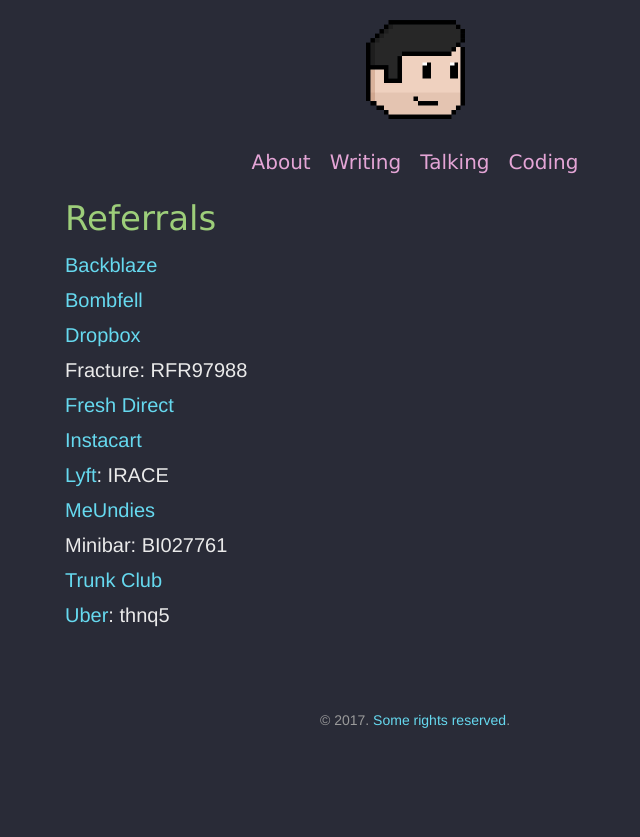
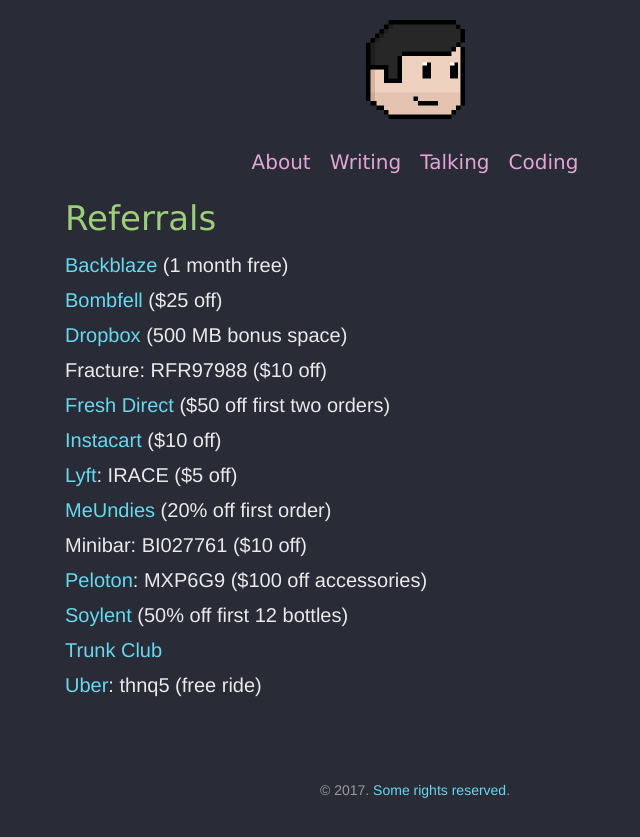
Before and after one commit to irace/irace.github.com, a Jekyll site: the page built from referrals.md, in a window 1280 px wide. Shown: the top 837 px of the page, without its empty margins (225-865 px from the left). Built offline with Jekyll 4.4.1, drawn with Linux system fonts in a browser that asks for light colours.

Commit message:
Add more codes

```diff
--- a/referrals.md
+++ b/referrals.md
@@ -3,14 +3,16 @@
 layout: page
 ---
 
-* [Backblaze](https://secure.backblaze.com/r/01vy1j)
-* [Bombfell](https://bombfell.com/?rc=480709OqTbn)
-* [Dropbox](https://db.tt/PNFeXTxb)
-* Fracture: RFR97988
-* [Fresh Direct](https://refer.freshdirect.com/s/bryan)
-* [Instacart](https://inst.cr/t/T7njvHHcW)
-* [Lyft](https://www.lyft.com/invite/IRACE): IRACE
-* [MeUndies](http://getcomfy.in/ghS3h)
-* Minibar: BI027761
+* [Backblaze](https://secure.backblaze.com/r/01vy1j) (1 month free)
+* [Bombfell](https://bombfell.com/?rc=480709OqTbn) ($25 off)
+* [Dropbox](https://db.tt/PNFeXTxb) (500 MB bonus space)
+* Fracture: RFR97988 ($10 off)
+* [Fresh Direct](https://refer.freshdirect.com/s/bryan) ($50 off first two orders)
+* [Instacart](https://inst.cr/t/T7njvHHcW) ($10 off)
+* [Lyft](https://www.lyft.com/invite/IRACE): IRACE ($5 off)
+* [MeUndies](http://getcomfy.in/ghS3h) (20% off first order)
+* Minibar: BI027761 ($10 off)
+* [Peloton](https://www.pelotoncycle.com/referrals/MXP6G9): MXP6G9 ($100 off accessories)
+* [Soylent](soy.lt/r/bJs7WOLaJP) (50% off first 12 bottles)
 * [Trunk Club](https://www.trunkclub.com/my/invite/9WCPMS)
-* [Uber](https://www.uber.com/invite/thnq5): thnq5
+* [Uber](https://www.uber.com/invite/thnq5): thnq5 (free ride)
```
